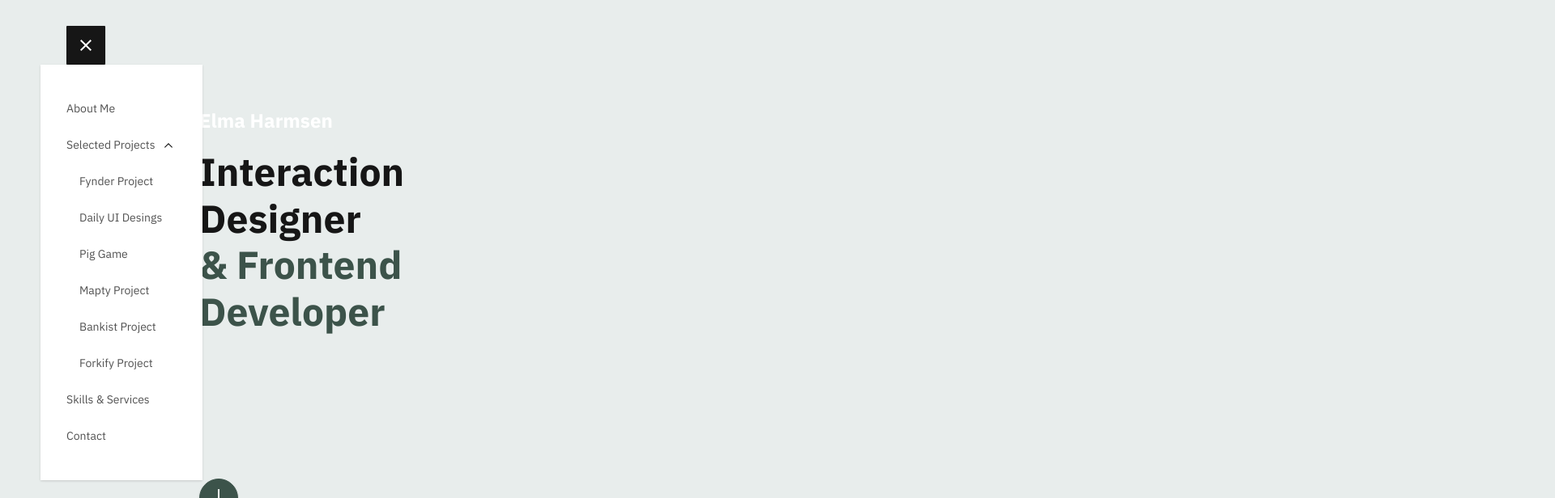
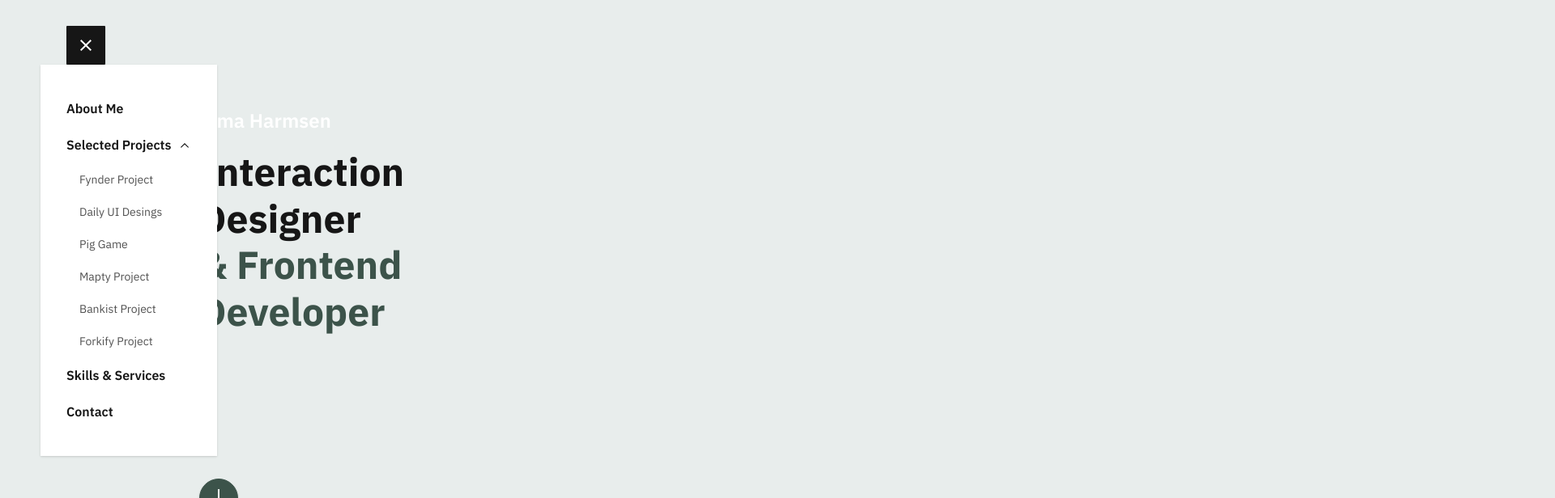
Before and after one commit to ElmaHarmsen/portfolio2025, a Vue app: page / in a window 1280 px wide. Both pictures are taken after a click on the element 106 px from the left and 56 px from the top of the page. Shown: the top 616 px of the page at 81% size, 1920 px wide, since content can reach past the window. Built offline with nearby package versions, Linux system fonts and the light colour scheme.

Commit message:
typography size changes to homeview

```diff
--- a/src/components/HomeSection.vue
+++ b/src/components/HomeSection.vue
@@ -70,7 +70,7 @@ const scrollIntoView = (id) => {
       }
 
       &__small {
-        font-family: 'IBMPlexSans-Bold';
+        font-family: 'IBMPlexSans-SemiBold';
         font-size: 1.5rem;
       }
 
--- a/src/components/IntroSection.vue
+++ b/src/components/IntroSection.vue
@@ -5,7 +5,7 @@
     <div class="container">
       <div class="inside-container">
         <img src="../assets/me.jpg" class="picture-me" alt="" />
-        <h3 class="text-container">
+        <h4 class="text-container">
           Hi. My name is Elma Harmsen and I am an interaction designer and frontend developer based
           in Sweden. My interest in design and technology has inspired me to become a UI and
           Interaction Designer. I have a pragmatic and practical mentality for design, and I believe
@@ -14,7 +14,7 @@
           with people, and I take care to contribute to a positive and inclusive environment. While
           seeking out my next career opportunity, I am working to improve my design and development
           skills, so be sure to check out my latest development projects and designs.
-        </h3>
+        </h4>
         <div class="items">
           <div class="item">
             <h4 class="item__title">Background</h4>
@@ -46,11 +46,6 @@
             <h4 class="item__title">Experience</h4>
             <h3 class="item__description">1,5+ years</h3>
           </div>
-        </div>
-        <div class="contact">
-          <a href="mailto:contact.elma@tuta.com"
-            ><h4 class="link-element">contact.elma@tuta.com</h4></a
-          >
         </div>
       </div>
     </div>
@@ -87,9 +82,7 @@
       .text-container {
         grid-column-start: 2;
         grid-column-end: 3;
-        .bold {
-          font-family: 'IBMPlexSans-SemiBold';
-        }
+        color: var(--clr-gray-100);
       }
 
       .items {
@@ -104,28 +97,9 @@
           flex-flow: column nowrap;
           row-gap: 0.25rem;
 
-          &__title {
-            color: var(--clr-gray-70);
-          }
-
           &__description {
             font-family: 'IBMPlexSans-SemiBold';
           }
-        }
-      }
-
-      .contact {
-        grid-column-start: 2;
-        grid-column-end: 3;
-
-        .link-element {
-          transition: 0.1s ease;
-          letter-spacing: 1px;
-          color: var(--clr-gray-70);
-        }
-        .link-element:hover {
-          cursor: pointer;
-          text-decoration: underline solid var(--clr-gray-100) 1.5px;
         }
       }
     }
@@ -163,11 +137,6 @@
           grid-row-start: 3;
           grid-row-end: 4;
         }
-
-        .contact {
-          grid-row-start: 4;
-          grid-row-end: 5;
-        }
       }
     }
   }
--- a/src/components/MainNav.vue
+++ b/src/components/MainNav.vue
@@ -22,14 +22,14 @@ const scrollIntoView = (id) => {
         <div class="nav-item" @click="scrollIntoView('intro-section')">
           <div class="nav-item__container">
             <div class="item-container">
-              <h4 class="item">About Me</h4>
+              <h3 class="item">About Me</h3>
             </div>
           </div>
         </div>
         <div class="nav-item">
           <div class="nav-item__container">
             <div class="item-container" @click="scrollIntoView('projects-section')">
-              <h4 class="item">Selected Projects</h4>
+              <h3 class="item">Selected Projects</h3>
             </div>
             <div class="icon-container" @click="subNavOpen = !subNavOpen" v-if="!subNavOpen">
               <img src="../assets/icons/chevron--down.svg" class="icon" alt="chevron down" />
@@ -74,14 +74,14 @@ const scrollIntoView = (id) => {
         <div class="nav-item" @click="scrollIntoView('skills-section')">
           <div class="nav-item__container">
             <div class="item-container">
-              <h4 class="item">Skills & Services</h4>
+              <h3 class="item">Skills & Services</h3>
             </div>
           </div>
         </div>
         <div class="nav-item" @click="scrollIntoView('footer-section')">
           <div class="nav-item__container">
             <div class="item-container">
-              <h4 class="item">Contact</h4>
+              <h3 class="item">Contact</h3>
             </div>
           </div>
         </div>
@@ -149,7 +149,7 @@ const scrollIntoView = (id) => {
       box-shadow:
         rgba(0, 0, 0, 0.1) 0px 1px 3px 0px,
         rgba(0, 0, 0, 0.06) 0px 1px 2px 0px;
-      width: 200px;
+      min-width: 200px;
       height: auto;
       padding: 2rem 1rem;
 
@@ -175,8 +175,10 @@ const scrollIntoView = (id) => {
             justify-content: center;
             height: 100%;
 
-            h4 {
-              color: var(--clr-gray-70);
+            h3 {
+              color: var(--clr-gray-100);
+              font-family: 'IBMPlexSans-SemiBold';
+
               transition: 0.1s ease;
             }
           }
@@ -216,7 +218,7 @@ const scrollIntoView = (id) => {
             display: flex;
             flex-flow: row nowrap;
             align-items: center;
-            height: 45px;
+            height: 40px;
             padding: 0 1rem;
 
             h4 {
--- a/src/components/ProjectsSection.vue
+++ b/src/components/ProjectsSection.vue
@@ -23,7 +23,7 @@ import { RouterLink } from 'vue-router'
             </div>
             <div class="container row">
               <h4>November 2022</h4>
-              <img src="../assets/icons/arrow--right.svg" class="icon" alt="Arrow right" />
+              <img src="../assets/icons/forward.svg" class="icon" alt="Arrow right" />
             </div>
           </div>
         </div>
@@ -45,7 +45,7 @@ import { RouterLink } from 'vue-router'
             </div>
             <div class="container row">
               <h4>June 2024</h4>
-              <img src="../assets/icons/arrow--right.svg" class="icon" alt="Arrow right" />
+              <img src="../assets/icons/forward.svg" class="icon" alt="Arrow right" />
             </div>
           </div>
         </div>
@@ -64,7 +64,7 @@ import { RouterLink } from 'vue-router'
             </div>
             <div class="container row">
               <h4>March 2025</h4>
-              <img src="../assets/icons/arrow--right.svg" class="icon" alt="Arrow right" />
+              <img src="../assets/icons/forward.svg" class="icon" alt="Arrow right" />
             </div>
           </div>
         </div>
@@ -83,7 +83,7 @@ import { RouterLink } from 'vue-router'
             </div>
             <div class="container row">
               <h4>June 2025</h4>
-              <img src="../assets/icons/arrow--right.svg" class="icon" alt="Arrow right" />
+              <img src="../assets/icons/forward.svg" class="icon" alt="Arrow right" />
             </div>
           </div>
         </div>
@@ -103,7 +103,7 @@ import { RouterLink } from 'vue-router'
             </div>
             <div class="container row">
               <h4>June 2025</h4>
-              <img src="../assets/icons/arrow--right.svg" class="icon" alt="Arrow right" />
+              <img src="../assets/icons/forward.svg" class="icon" alt="Arrow right" />
             </div>
           </div>
         </div>
@@ -122,7 +122,7 @@ import { RouterLink } from 'vue-router'
             </div>
             <div class="container row">
               <h4>July 2025</h4>
-              <img src="../assets/icons/arrow--right.svg" class="icon" alt="Arrow right" />
+              <img src="../assets/icons/forward.svg" class="icon" alt="Arrow right" />
             </div>
           </div>
         </div>
@@ -165,10 +165,12 @@ import { RouterLink } from 'vue-router'
         row-gap: 1rem;
         background-color: var(--clr-white);
         padding: 1rem;
-        aspect-ratio: 16 /9;
+        aspect-ratio: 16 / 9;
 
         h1 {
           color: var(--clr-gray-100);
+          font-family: 'IBMPlexSans-SemiBold';
+          font-size: 1.5rem;
         }
 
         .container {
@@ -176,12 +178,11 @@ import { RouterLink } from 'vue-router'
           justify-content: space-between;
 
           h4 {
-            color: var(--clr-gray-70);
+            color: var(--clr-gray-100);
           }
 
           .icon {
-            width: 28px;
-            height: 28px;
+            width: 24px;
             transform: rotate(-45deg);
           }
         }
@@ -209,6 +210,11 @@ import { RouterLink } from 'vue-router'
       grid-template-columns: 1fr;
       grid-template-rows: repeat(6, 1fr);
       margin: 0 2rem;
+
+      .project-item {
+        display: flex;
+        flex-flow: column nowrap;
+      }
     }
   }
 }
--- a/src/components/SkillsSection.vue
+++ b/src/components/SkillsSection.vue
@@ -122,6 +122,8 @@
 
         h1 {
           color: var(--clr-gray-100);
+          font-family: 'IBMPlexSans-SemiBold';
+          font-size: 1.5rem;
         }
 
         .container {
@@ -129,13 +131,7 @@
           justify-content: space-between;
 
           h4 {
-            color: var(--clr-gray-70);
-          }
-
-          .icon {
-            width: 28px;
-            height: 28px;
-            transform: rotate(-45deg);
+            color: var(--clr-gray-100);
           }
         }
 
@@ -166,12 +162,6 @@
       .service-item {
         display: flex;
         flex-flow: column nowrap;
-
-        .img {
-          background-color: #ffffff;
-          opacity: 0.8;
-          aspect-ratio: 16 / 9;
-        }
       }
     }
   }
```
Also changed, not shown: src/assets/icons/forward.svg (added).
